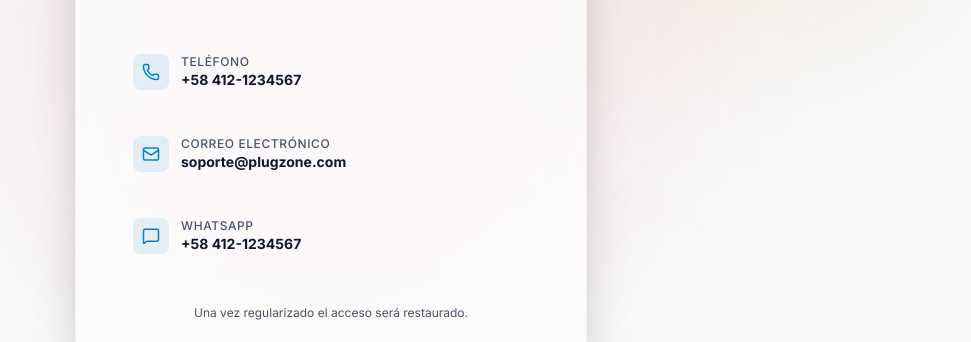
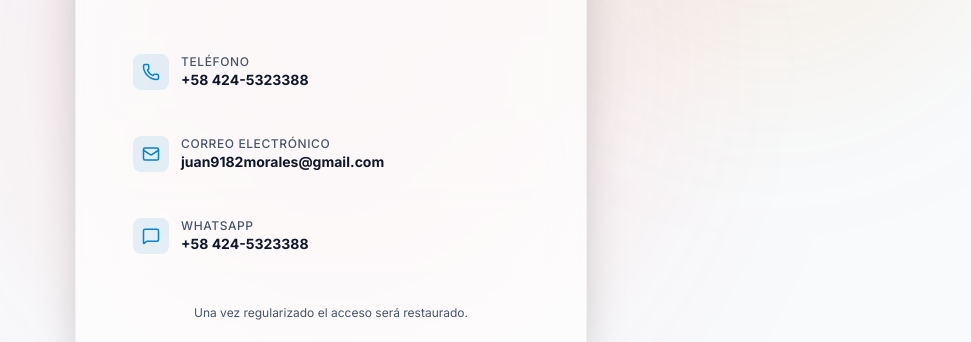
Before and after one commit to Juan17md/plugzone-digital, a Next.js app: page /bloqueado in a window 1280 px wide. Shown: the part 338-680 px from the top of the page, without its empty margins (309-1280 px from the left). Built offline with nearby package versions, Linux system fonts and the light colour scheme; no server answers; the database is empty; sample sign-in values are in the browser's storage.

Commit message:
fix: update contact info in bloqueado page

```diff
--- a/src/app/bloqueado/page.tsx
+++ b/src/app/bloqueado/page.tsx
@@ -28,7 +28,7 @@ export default function BloqueadoPage() {
             </div>
             <div>
               <p className="text-xs text-muted-gray font-medium uppercase tracking-wider">Teléfono</p>
-              <p className="text-sm text-polar-white font-bold">+58 412-1234567</p>
+              <p className="text-sm text-polar-white font-bold">+58 424-5323388</p>
             </div>
           </div>
 
@@ -38,7 +38,7 @@ export default function BloqueadoPage() {
             </div>
             <div>
               <p className="text-xs text-muted-gray font-medium uppercase tracking-wider">Correo Electrónico</p>
-              <p className="text-sm text-polar-white font-bold">soporte@plugzone.com</p>
+              <p className="text-sm text-polar-white font-bold">juan9182morales@gmail.com</p>
             </div>
           </div>
 
@@ -48,7 +48,7 @@ export default function BloqueadoPage() {
             </div>
             <div>
               <p className="text-xs text-muted-gray font-medium uppercase tracking-wider">WhatsApp</p>
-              <p className="text-sm text-polar-white font-bold">+58 412-1234567</p>
+              <p className="text-sm text-polar-white font-bold">+58 424-5323388</p>
             </div>
           </div>
         </div>
```
